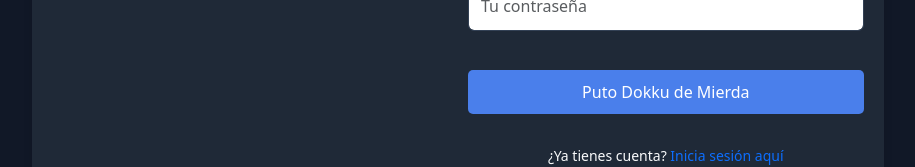
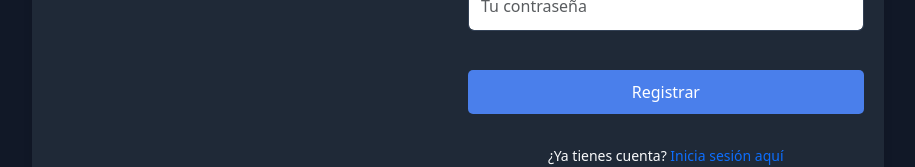
Before and after one commit to juliaavs/proyecto3, a React (Create React App) app in the folder frontend/: page /register in a window 1280 px wide. Shown: the part 480-647 px from the top of the page, without its empty margins (182-1097 px from the left). Built offline with nearby package versions, Linux system fonts and the light colour scheme.

Commit message:
Register acabado

```diff
--- a/frontend/src/components/Register.js
+++ b/frontend/src/components/Register.js
@@ -105,7 +105,7 @@
              </div>
 
              <button type="submit" className="btn btn-secondary w-100">
-               Puto Dokku de Mierda
+               Registrar
              </button>
              <p className="mt-3 text-center">
                ¿Ya tienes cuenta?{' '}
```
